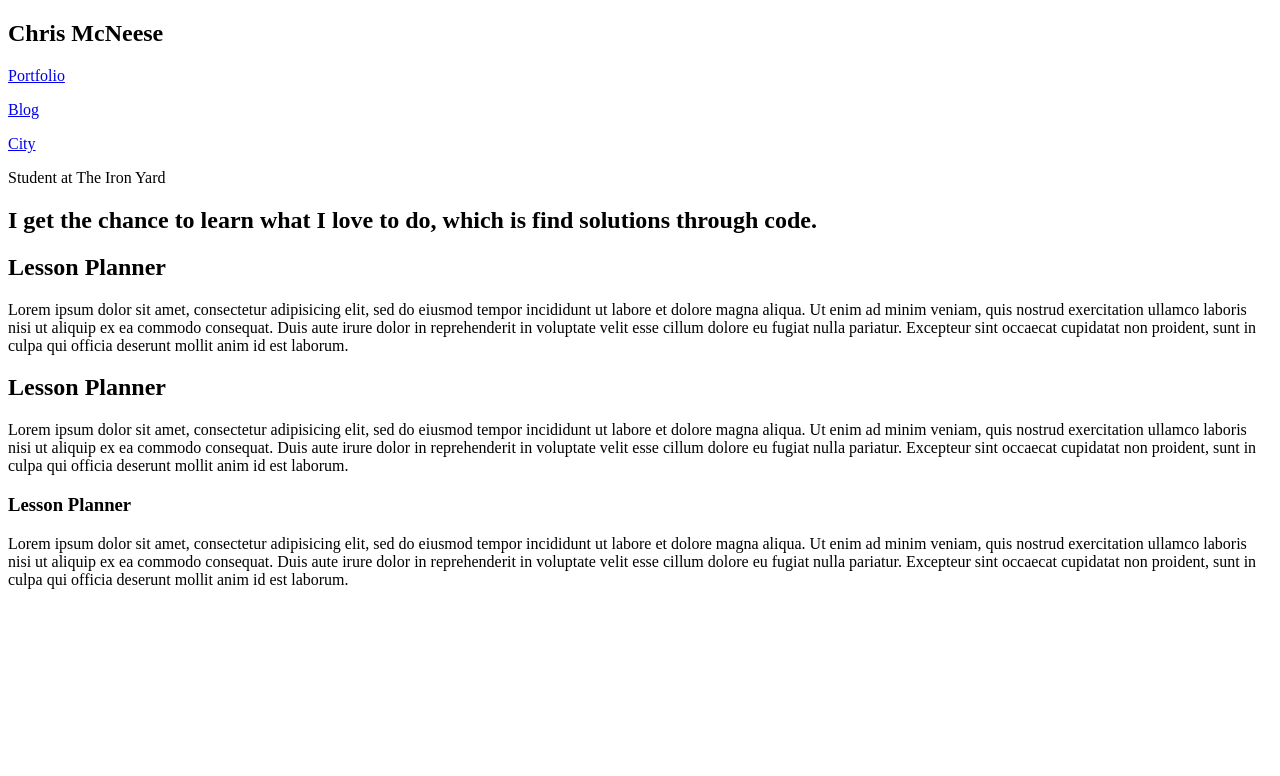
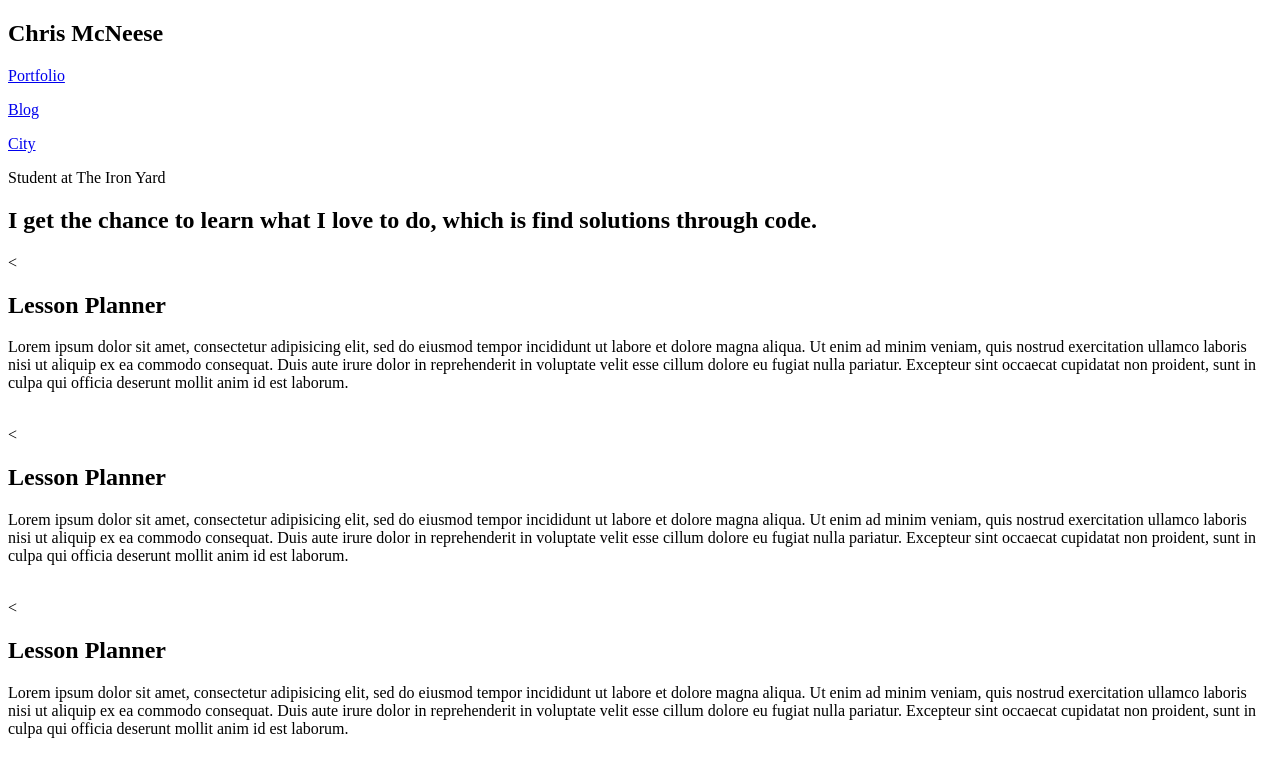
Before and after one commit to cmcneese/07-portfoliosite, a website: page public/index.html in a window 1280 px wide. Drawn offline with nearby package versions, Linux system fonts and the light colour scheme; files that its build step writes are made by us from their sources.

Commit message:
more html

```diff
--- a/public/index.html
+++ b/public/index.html
@@ -25,36 +25,60 @@
         <section class="section section--hero">
           <div class="container">
             <div class="hero-title">Student at The Iron Yard</div>
-            <h1 class="hero-tag">
-      I get the chance to learn what I love to do, which is find solutions through code.
-      </h1>
+            <h1 class="hero-tag">I get the chance to learn what I love to do, which is find solutions through code.</h1>
           </div>
         </section>
+
         <section class="section">
-          <div>
+          <div "container">
             <title>My Projects</title>
+            <div class="row">
+              <<div class="row__item item--large">
+
             <h1>Lesson Planner</h1>
 
-            <body>
+            <p>
               Lorem ipsum dolor sit amet, consectetur adipisicing elit, sed do eiusmod tempor incididunt ut labore et dolore magna aliqua. Ut enim ad minim veniam, quis nostrud exercitation ullamco laboris nisi ut aliquip ex ea commodo consequat. Duis aute irure dolor
               in reprehenderit in voluptate velit esse cillum dolore eu fugiat nulla pariatur. Excepteur sint occaecat cupidatat non proident, sunt in culpa qui officia deserunt mollit anim id est laborum.
-            </body>
-            <!-- <img src="" alt="" /> -->
-            <h2>Lesson Planner</h2>
+            </p>
+          </div>
+          <!-- <img src="" alt="" /> -->
+          <div class="row__item row__item--small">
+            <img src="#" alt="">
+          </div>
+        </div>
+            <div class="row">
+              <<div class="row__item item--large">
 
-            <body>
+            <h1>Lesson Planner</h1>
+
+            <p>
               Lorem ipsum dolor sit amet, consectetur adipisicing elit, sed do eiusmod tempor incididunt ut labore et dolore magna aliqua. Ut enim ad minim veniam, quis nostrud exercitation ullamco laboris nisi ut aliquip ex ea commodo consequat. Duis aute irure dolor
               in reprehenderit in voluptate velit esse cillum dolore eu fugiat nulla pariatur. Excepteur sint occaecat cupidatat non proident, sunt in culpa qui officia deserunt mollit anim id est laborum.
-            </body>
-            <!-- <img src="" alt=""> -->
-            <h3>Lesson Planner</h3>
+            </p>
+          </div>
+          <!-- <img src="" alt="" /> -->
+          <div class="row__item row__item--small">
+            <img src="#" alt="">
+          </div>
+        </div>
+            <div class="row">
+              <<div class="row__item item--large">
 
-            <body>
+            <h1>Lesson Planner</h1>
+
+            <p>
               Lorem ipsum dolor sit amet, consectetur adipisicing elit, sed do eiusmod tempor incididunt ut labore et dolore magna aliqua. Ut enim ad minim veniam, quis nostrud exercitation ullamco laboris nisi ut aliquip ex ea commodo consequat. Duis aute irure dolor
               in reprehenderit in voluptate velit esse cillum dolore eu fugiat nulla pariatur. Excepteur sint occaecat cupidatat non proident, sunt in culpa qui officia deserunt mollit anim id est laborum.
-            </body>
-            <!-- <img src="" alt=""> -->
+            </p>
           </div>
+          <!-- <img src="" alt="" /> -->
+          <div class="row__item row__item--small">
+            <img src="#" alt="">
+          </div>
+        </div>
+
+      </div>
   </header>
 </body>
 </section>
```
